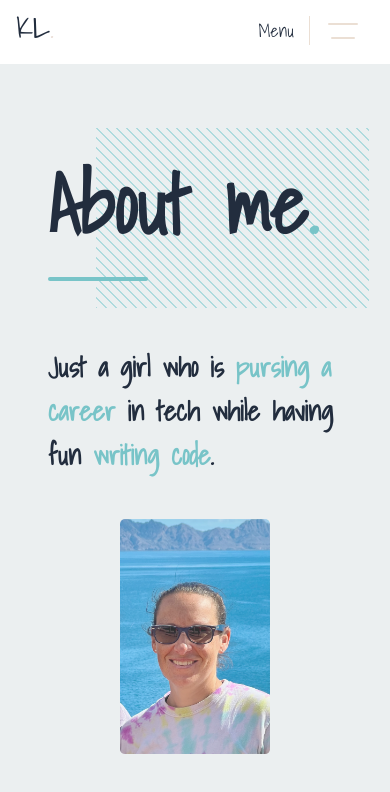
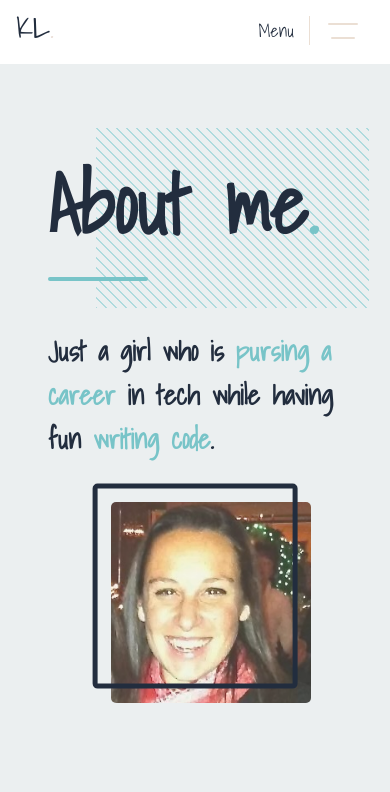
Before and after one commit to kattlaw/katlaw-portfolio, a React (Create React App) app: page /about in a window 390 px wide. Shown: the top 792 px of the page. Built offline with nearby package versions, Linux system fonts and the light colour scheme.

Commit message:
update about picture/ fix animation

```diff
--- a/src/components/About/About.js
+++ b/src/components/About/About.js
@@ -3,7 +3,7 @@ import { useEffect } from 'react';
 import snorkel from '../../assets/images/snorkel.jpeg';
 import { gsap } from 'gsap';
 import { ScrollTrigger } from 'gsap/ScrollTrigger';
-import me from '../../assets/images/inbaja.jpeg';
+import me from '../../assets/images/me.jpeg';
 
 gsap.registerPlugin(ScrollTrigger);
 
--- a/src/components/About/about.css
+++ b/src/components/About/about.css
@@ -64,10 +64,10 @@
     content: "";
     display: block;
     width: 195px;
-    height: 309px;
+    height: 195px;
     background: transparent;
     position: absolute;
-    transform: translateX(-1.5rem) translateY(-1.5rem);
+    transform: translateX(-1.15rem) translateY(-1.15rem);
     transition: .5s ease-in;
     z-index: 1;
     opacity: 1;
@@ -259,6 +259,7 @@
 
   }
 
+
 @media only screen and (min-width: 300px) and (max-width: 575px) {
 
     .heading-background {
@@ -266,56 +267,56 @@
     }
 
     .about-info {
-        margin-top: 4rem;
-
+        margin-top: 3rem;
         width: 80%;
+        margin-bottom: 1rem;
     }
 
-    .about-image {
-        margin-top: 3rem;
-        display: block;
-        width: 150px;
-        z-index: 1;
-        position: absolute;
-        top: 70%;
-        left: 50%;
-        margin-right: -50%;
-        transform: translate(-50%, -50%)
+    .about-info h2 {
+        margin-bottom: 1rem;
     }
 
-    .about-image::before {
-        display: none;
+
+    .about-image {
+        width: 200px;
+        position: absolute;
+        top: 50%;
+        left: 0;
+        bottom: 0;
+        right: 0;
+        margin: auto;
+        margin-top: 3rem;
+        margin-bottom: 1rem;
+    }
+
+    .about-image img {
+        border-radius: 5px;
+        opacity: .8;
+        margin: 0 auto;
 
     }
 
-    .about-image img {
-        width: 100%;
-        height: auto;
-        border-radius: 5px;
-        opacity: .8;
-    }
-
     .info-container {
-
         width: 100%;
         margin: 1rem;
-        margin-top: 10rem;
+        margin-top: 12rem;
+
     }
 
     .info-one {
         margin-left: 2rem;
-        margin-top: 6rem;
+        margin-top: 8rem;
     }
 
     .info-two {
         margin-left: 5rem;
-        margin-top: 8rem;
+        margin-top: 10rem;
     }
 
     .scroll-down {
         grid-area: 1/1;
-        margin-top: -30rem;
-        margin-left: 12rem;
+        margin-top: -28rem;
+        margin-left: 15rem;
     }
 
     .scroll-line {
@@ -343,7 +344,6 @@
         font-size: 1.3rem;
         margin-bottom: 5rem;
         margin-top: 1rem;
-
     }
 
     .more-info-line {
--- a/src/components/Main/Main.js
+++ b/src/components/Main/Main.js
@@ -99,7 +99,7 @@ const Main = () => {
                 opacity: 0.2,
                 scale: 1,
                 stagger: {
-                each: 0.3,
+                each: 0.1,
                 x: "random(-20, 20, 5)", //chooses a random number between -20 and 20 for each target, rounding to the closest 5
                 y: "random(-20, 10, 3)",
                 from: "random"
@@ -107,32 +107,68 @@ const Main = () => {
             });
             spanTl.from(".intro-background", {
                 ease: "power1.in",
-                duration: 1,
-                x: "500",
+                duration: 1.2,
+                delay: 1,
+                x: "1000",
                 scrollTrigger: {
-                    scrub: 1,
+                    toggleActions: "play none none none",
                     end: "bottom bottom"
 
                 }
                 //delay: 1
-            })
+            });
             spanTl.from(".intro-projects", {
                 opacity: 0,
                 ease: "power1.in",
-                duration: 1,
-                x: "-500",
+                duration: 1.2,
+                delay: 1,
+                x: "-1000",
                 scrollTrigger: {
-                   scrub: 1,
+                   toggleActions: "play none none none",
                    end: "bottom bottom"
                 }
                 //delay: 1
             });
+            spanTl.from(".intouch", {
+                opacity: 0,
+                ease: "power1",
+                delay: 2,
+                duration: 1.5,
+                x: "-100",
+                scrollTrigger: {
+                    toggleActions: "play none none none",
+                    end: "bottom bottom"
+                }
+            });
+            spanTl.from(".intouch-line", {
+                opacity: 0,
+                ease: "power1",
+                duration: 1.5,
+                delay: 2,
+                x: "-100",
+                scrollTrigger: {
+                    toggleActions: "play none none none",
+                    end: "bottom bottom"
+                }
+            });
+            spanTl.from(".intouch-resume", {
+                opacity: 0,
+                ease: "power1",
+                duration: 1.5,
+                delay: 3,
+                x: "0",
+                scrollTrigger: {
+                    toggleActions: "play none none none",
+                    end: "bottom bottom",
+                }
+            })
 
         })
 
         return () => ctx.revert()
 
     }, [spanTl]);
+
 
     return (
         <>
@@ -217,6 +253,11 @@ const Main = () => {
                     Check out a <span className="underlined"><Link to="/resume"> brief summary of my resume.</Link><div className="highlight"></div></span>
                 <div className="connect-info">
                     Questions, comments, or work opportunities? <span className="underlined"><a href="mailto:katherine.law2@gmail.com"> Feel free to send me a note!</a><div className="highlight"></div></span>
+
+                </div>
+                <div className="connect-info-two">
+
+                I am available for<span className="underlined"><a href="mailto:katherine.law2@gmail.com"> freelance projects and full-time employment.</a><div className="highlight"></div></span>
                 </div>
                 </div>
                 </div>
--- a/src/components/Main/main.css
+++ b/src/components/Main/main.css
@@ -354,8 +354,16 @@
   padding-top: 1rem;
 }
 
+.connect-info-two {
+  padding-top: 20px;
+}
 
 
+@media only screen and (min-width: 576px) and (max-width: 945px) {
+  .intouch-line {
+    margin-bottom: 3rem;
+  }
+}
 
 @media only screen and (min-width: 300px) and (max-width: 575px) {
 
@@ -465,4 +473,11 @@
     font-size: 1.2rem;
   }
 
+  .connect-info-two {
+    padding-top: 20px;
+    font-size: 1rem;
+    font-weight: bolder;
+    text-align: left;
+  }
+
  }
--- a/src/components/Projects/Projects.js
+++ b/src/components/Projects/Projects.js
@@ -64,8 +64,7 @@ const Projects = () => {
                 id: "#projects",
                 start: "top top",
                 end: "bottom bottom",
-
-                ease: "power1.in",
+                ease: "sine.out",
                 toggleActions: "play none none none",
                 //markers: true,
 
@@ -78,25 +77,25 @@ const Projects = () => {
                 opacity: 0, duration: 1,
             });
             tlTwo.from('.project-one-info', {
-                 opacity: 0, duration: 1,
+                 opacity: 0, duration: 1, y: -15
             })
             tlTwo.from('.project-two img', {
-                 opacity: 0, duration: 1, delay: .1
+                 opacity: 0, duration: 1, delay: .1,
             });
             tlTwo.from('.project-two-info', {
-                opacity: 0, duration: 1, delay: .1
+                opacity: 0, duration: 1, delay: .1, y: -15
             });
             tlTwo.from('.project-three img', {
-                 opacity: 0, duration: 1, delay: .1
+                 opacity: 0, duration: 1, delay: .1,
             });
             tlTwo.from('.project-three-info', {
-                 opacity: 0, duration: 1, delay: .1
+                 opacity: 0, duration: 1, delay: .1, y: -15
+            });
+            tlTwo.from('.project-four img', {
+                opacity: 0, duration: 1, delay: .1,
             });
             tlTwo.from('.project-four-info', {
-                opacity: 0, duration: 1, delay: .1
-            });
-            tlTwo.from('.project-four img', {
-                 opacity: 0, duration: 1
+                 opacity: 0, duration: 1, delay: .1, y: -15
             })
         })
             return () => ctx.revert()
@@ -108,10 +107,7 @@ const Projects = () => {
 
     function handleMoreClick(e) {
        e.preventDefault();
-
         setShowMore(!showMore)
-
-
     }
 
     return (
@@ -142,7 +138,6 @@ const Projects = () => {
                             <a href="https://github.com/kattlaw/restaurant-site"><AiOutlineGithub /></a>
 
                                 <a href="https://zia-mia.netlify.app"><BsGlobe2/></a>
-
                         </div>
                     </div>
                     <div className="project-two">
@@ -157,8 +152,6 @@ const Projects = () => {
                             <a href="https://github.com/kattlaw/stjohn-travel"><AiOutlineGithub /></a>
                                 <a href="https://travel-st-john.netlify.app"><BsGlobe2 /> </a>
                         </div>
-
-
                     </div>
                     <div className="project-three">
                         <a href="https://klaw-tic-tac-toe.netlify.app"><img src={TicTacToe} alt="Tic Tac Toe app" /></a>
--- a/src/components/Resume/Resume.js
+++ b/src/components/Resume/Resume.js
@@ -85,7 +85,7 @@ const Resume = () => {
             containers.forEach(container => {
                 resumeTl.from(container, {
                     opacity: 0,
-                    ease: "power1.in",
+                    ease: "sine.out",
                     duration: 1,
                     delay: 1,
                     scrollTrigger: {
@@ -100,7 +100,7 @@ const Resume = () => {
             containersRight.forEach(container => {
                 resumeTl.from(container, {
                     opacity: 0,
-                    ease: "power1.in",
+                    ease: "sine.out",
                     duration: 1,
                     delay: 1,
                     scrollTrigger: {
```
Also changed, not shown: src/assets/images/IMG_0179.jpeg (deleted), src/assets/images/me.jpeg (added).
